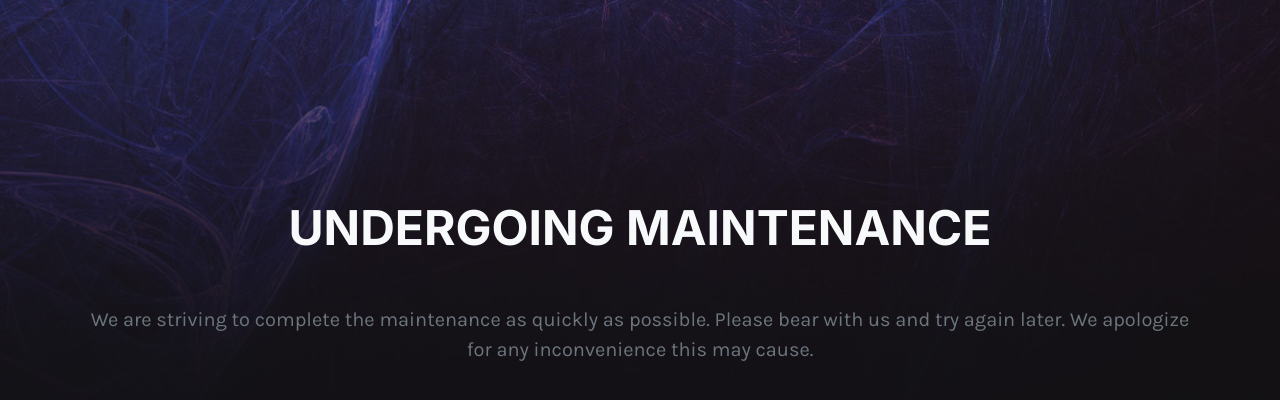
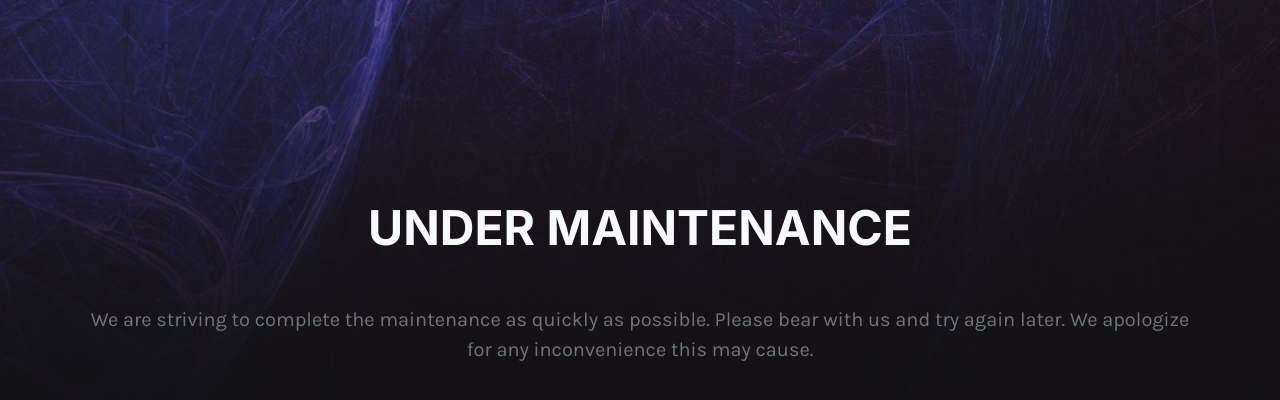
Before and after one commit to rezasyaharbani/prosoft, a plain HTML site: page maintenance.html in a window 1280 px wide. Shown: the part 108-508 px from the top of the page. Drawn offline with nearby package versions, Linux system fonts and the light colour scheme.

Commit message:
feat: maintenance page

```diff
--- a/maintenance.html
+++ b/maintenance.html
@@ -88,7 +88,7 @@
     <main class="container">
         <section class="hero">
             <h1 class="hero-title text-light text-center fw-bold">
-                UNDERGOING MAINTENANCE
+                UNDER MAINTENANCE
             </h1>
             <p class="text-center text-secondary mt-5 fs-5">
                 We are striving to complete the maintenance as quickly as possible. Please bear with us and try again later. We apologize for any inconvenience this may cause.
```
